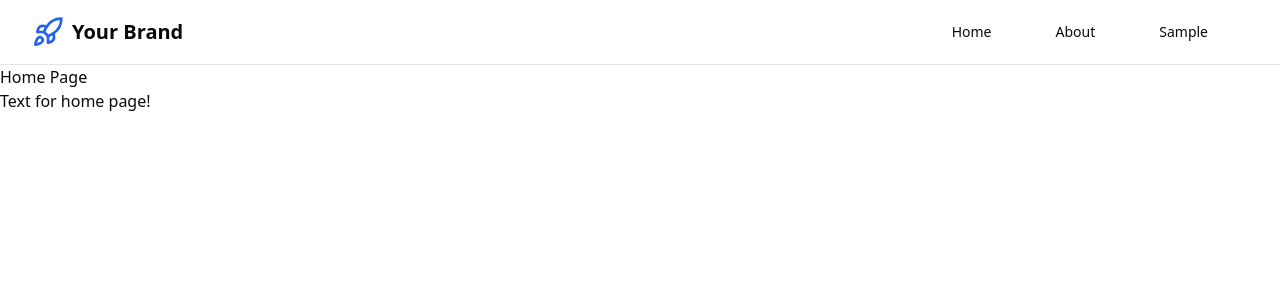
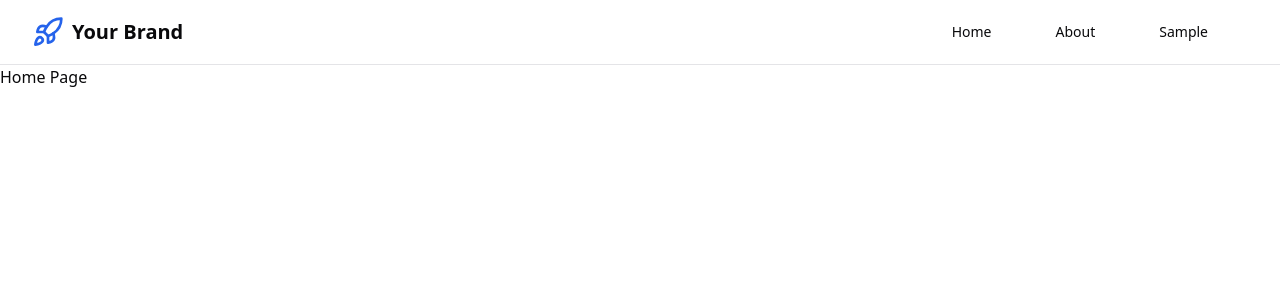
Before and after one commit to ericonti24/headless-wp-test, a Next.js app: page / in a window 1280 px wide. Shown: the top 300 px of the page. Built offline with nearby package versions, Linux system fonts and the light colour scheme.

Commit message:
remove cors from wp

```diff
--- a/app/page.js
+++ b/app/page.js
@@ -3,7 +3,6 @@ const Home = () => {
   return (
     <div>
       <h1>Home Page</h1>
-      <p>Text for home page!</p>
     </div>
   );
 };
```
